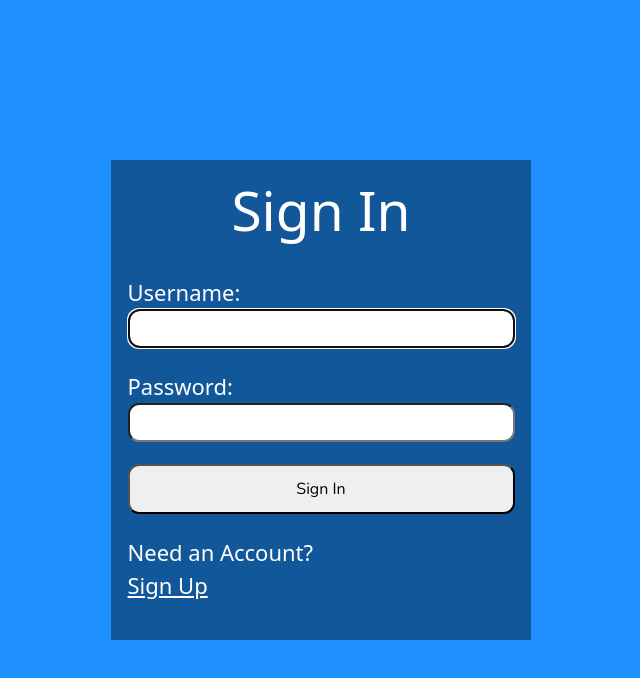
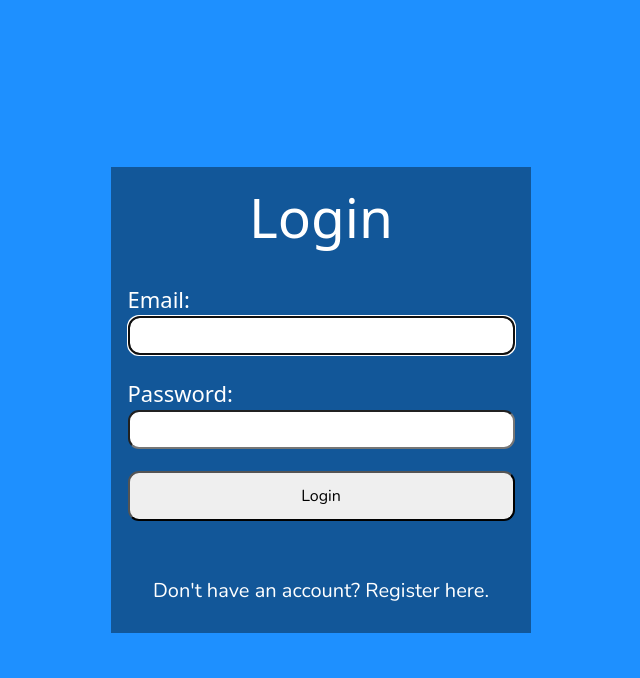
Before and after one commit to mike051985/react_app_1, a React (Create React App) app: page / in a window 1280 px wide. Shown: the top 678 px of the page, without its empty margins (319-959 px from the left). Built offline with nearby package versions, Linux system fonts and the light colour scheme.

Commit message:
src/App.js src/Login.js src/Register.js src/index.css

```diff
--- a/src/App.js
+++ b/src/App.js
@@ -1,10 +1,20 @@
-//import Register from "./Register";
+import { useState } from "react";
+import Register from "./Register";
 import Login from "./Login";
 
 function App() {
+  const [currentForm, setCurrentForm] = useState('login');
+
+  const toggleForm = (formName) => {
+    setCurrentForm(formName);
+  }
+
   return (
     <main className="App">
-        <Login />
+      {
+        currentForm === "login" ? <Login onFormSwitch={toggleForm} /> : <Register onFormSwitch={toggleForm} />
+      }
+
     </main>
   )
 }
--- a/src/Login.js
+++ b/src/Login.js
@@ -1,28 +1,28 @@
 import React from 'react'
 import { useRef, useState, useEffect } from 'react'
 
-export default function Login() {
-    const userRef = useRef()
+export default function Login(props) {
+    const emailRef = useRef()
     const errRef = useRef()
 
-    const [user, setUser] = useState('');
+    const [email, setEmail] = useState('');
     const [pwd, setPwd] = useState('');
     const [errMsg, setErrMsg] = useState('');
     const [success, setSuccess] = useState(false);
 
     useEffect(() => {
-        userRef.current.focus();
+        emailRef.current.focus();
     }, [])
 
     useEffect(() => {
         setErrMsg('');
-    }, [user, pwd])
+    }, [email, pwd])
 
     const handleSubmit = async (e) => {
         e.preventDefault();
-        setUser('');
+        setEmail('');
         setPwd('');
-        console.log(user, pwd);
+        console.log(email, pwd);
         setSuccess(true);
     }
 
@@ -31,28 +31,26 @@ export default function Login() {
     <>
         {success ? (
             <section>
-                <h1>You are logged in!</h1>
+                <h3>You are logged in!</h3>
                 <br />
-                <p>
-                    <a href="#">Go to Home</a>
-                </p>
+
             </section>
         ) : (
         <section>
             <p ref={errRef} className={errMsg ? "errmsg" :
             "offscreen"} aria-live="assertive">{errMsg}</p>
-            <h1>Sign In</h1>
+            <h1>Login</h1>
             <form onSubmit={handleSubmit}>
-                <label htmlFor="username">
-                    Username:
+                <label htmlFor="email">
+                    Email:
                 </label>
                 <input
-                    type="text"
-                    id="username"
-                    ref={userRef}
+                    type="email"
+                    id="email"
+                    ref={emailRef}
                     autoComplete="off"
-                    onChange={(e) => setUser(e.target.value)}
-                    value={user}
+                    onChange={(e) => setEmail(e.target.value)}
+                    value={email}
                     required
                 />
                 <label htmlFor="password">
@@ -67,16 +65,15 @@ export default function Login() {
                     required
                 />
                 <button>
-                Sign In
+                Login
                 </button>
             </form>
-            <p>
-                Need an Account?<br />
-                <span className="line">
-                    {/*put router link here*/}
-                    <a href="#">Sign Up</a>
-                </span>
-            </p>
+            <button
+                className="link-btn"
+                onClick={() => props.onFormSwitch('register')}
+            >
+                Don't have an account? Register here.
+            </button>
         </section>
     )}
     </>
--- a/src/Register.js
+++ b/src/Register.js
@@ -8,7 +8,7 @@ const USER_REGEX = /^[A-z][A-z0-9-_]{3,23}$/;
 const EMAIL_REGEX = /^[a-zA-Z0-9.!#$%&'*+/=?^_`{|}~-]+@[a-zA-Z0-9-]+(?:\.[a-zA-Z0-9-]+)*$/;
 const PWD_REGEX = /^(?=.*[a-z])(?=.*[A-Z])(?=.*[0-9])(?=.*[!@#$%]).{8,24}$/;
 
-export default function Register() {
+export default function Register(props) {
 
     const fullnameRef = useRef()
     const userRef = useRef()
@@ -82,10 +82,7 @@ export default function Register() {
     <>
         {success ? (
             <section>
-                <h1>Success!</h1>
-                <p>
-                    <a href="#">Sign In</a>
-                </p>
+                <h3>You are registered!</h3>
             </section>
         ) : (
         <section>
@@ -227,13 +224,12 @@ export default function Register() {
                 Sign up
                 </button>
             </form>
-            <p>
-                Already registered?<br />
-                <span className="line">
-                    {/*put router link here*/}
-                    <a href="#">Sign In</a>
-                </span>
-            </p>
+            <button
+                className="link-btn"
+                onClick={() => props.onFormSwitch('login')}
+            >
+                Already have an account? Login here.
+            </button>
         </section>
     )}
     </>
--- a/src/index.css
+++ b/src/index.css
@@ -115,6 +115,10 @@ button {
     margin-bottom: 0.5rem;
 }
 
-.line {
-    display: inline-block;
-}
+.link-btn {
+    background: none;
+    color: white;
+    border: none;
+    font-size: 20px;
+    font-weight: 400;
+  }
```
